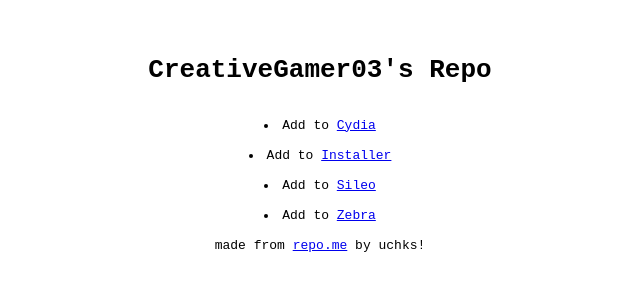
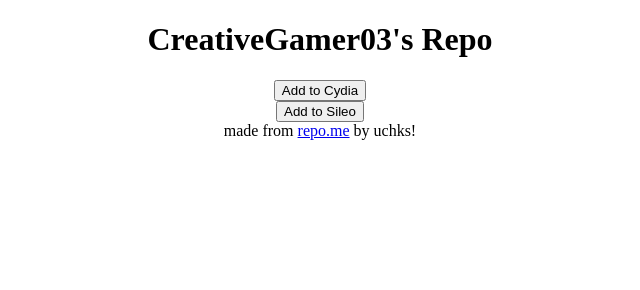
Before and after one commit to creativegamer03/creativegamer03-repo, a plain HTML site: page repo/index.html in a window 1280 px wide. Shown: the whole page, without its empty margins (320-960 px from the left). Drawn offline with Linux system fonts and the light colour scheme.

Commit message:
repo index.html updated

```diff
--- a/repo/index.html
+++ b/repo/index.html
@@ -1,9 +1,28 @@
-<pre><center>
-<title>CreativeGamer03's Repo</title>
-<h1>CreativeGamer03's Repo</h1>
-<li>Add to <a class="btn btn-sm btn-default" href="cydia://url/https://cydia.saurik.com/api/share#?source=https://creativegamer03.github.io/repo/">Cydia</a></li>
-<li>Add to <a class="btn btn-sm btn-default" href="installer://add/https://creativegamer03.github.io/repo/">Installer</a></li>
-<li>Add to <a class="btn btn-sm btn-default" href="sileo://source/https://creativegamer03.github.io/repo/">Sileo</a></li>
-<li>Add to <a class="btn btn-sm btn-default" href="zbra://sources/add/https://creativegamer03.github.io/repo/">Zebra</a></li>
-made from <a class="btn btn-sm btn-default" href="https://github.com/uchks/repo.me">repo.me</a> by uchks!
-</center></pre>
+<!DOCTYPE html>
+<html lang="en">
+	<head>
+		<title>CreativeGamer03's Repo</title>
+	</head>
+	<body>
+		<center>
+			<h1>CreativeGamer03's Repo</h1>
+<!--
+			<a class="btn btn-sm btn-default" href="cydia://url/https://cydia.saurik.com/api/share#?source=https://creativegamer03.github.io/repo/">
+				<button class="add-repo" id="cydia">Add to Cydia</button>
+			</a>
+			<a class="btn btn-sm btn-default" href="installer://add/https://creativegamer03.github.io/repo/">
+				<button class="add-repo" id="installer">Add to Installer</button>
+			</a><br/>
+			<a class="btn btn-sm btn-default" href="sileo://source/https://creativegamer03.github.io/repo/">
+				<button class="add-repo">Add to Sileo</button>
+			</a>
+			<button>
+				<a class="btn btn-sm btn-default" href="zbra://sources/add/https://creativegamer03.github.io/repo/">Add to Zebra</a>
+			</button>
+-->
+			<button class="repo-button" id="cydia" onclick="location.href='cydia://url/https://cydia.saurik.com/api/share#?source=https://creativegamer03.github.io/repo/';">Add to Cydia</button><br/>
+			<button class="repo-button" id="sileo" onclick="location.href='sileo://source/https://creativegamer03.github.io/repo/';">Add to Sileo</button><br/>
+			made from <a class="btn btn-sm btn-default" href="https://github.com/uchks/repo.me">repo.me</a> by uchks!
+		</center>
+	</body>
+</html>
```
